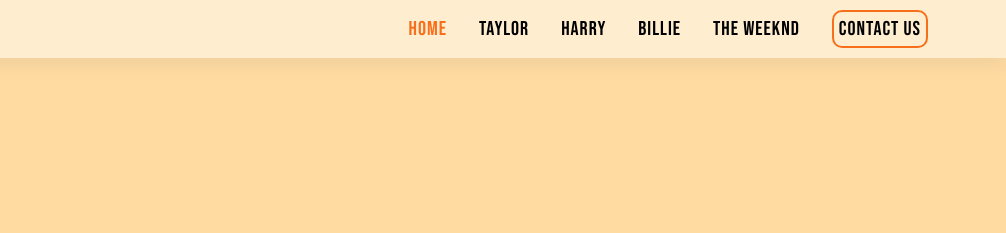
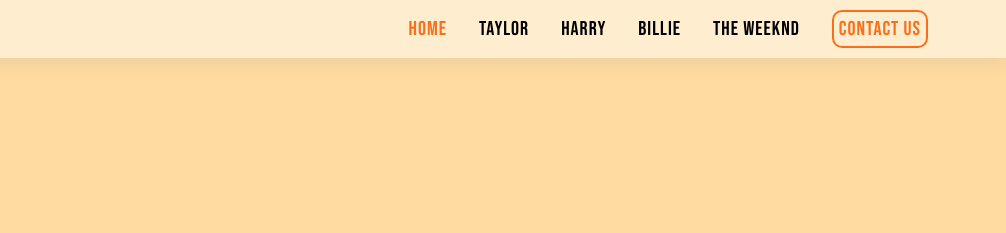
Before and after one commit to MicaelaKloster/Dawn-FM-Website, a plain HTML site: page index.html in a window 1280 px wide. In both pictures the pointer is over the link "Contact Us". Shown: the top 233 px of the page, 274-1280 px from the left. Drawn offline with nearby package versions, Linux system fonts and the light colour scheme; a web font is replaced by a local one.

Commit message:
home section changes

```diff
--- a/assets/css/style.css
+++ b/assets/css/style.css
@@ -302,7 +302,9 @@ img {
 }
 
 .button:hover{
-    background-color: var(--first-color-alt);
+    background-color: transparent;
+    color: var(--first-color);
+    border: 2px solid var(--first-color);
 }
 
 .button i{
```
